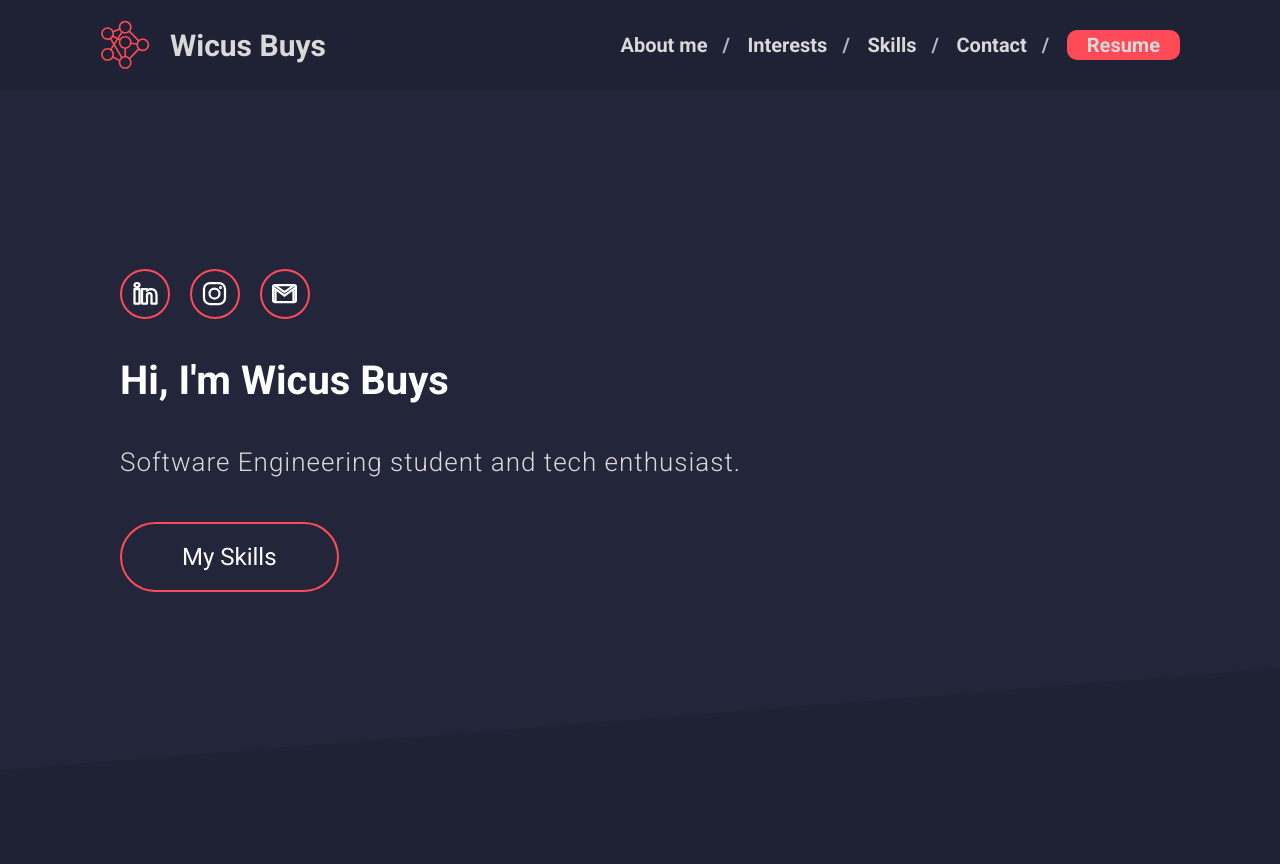
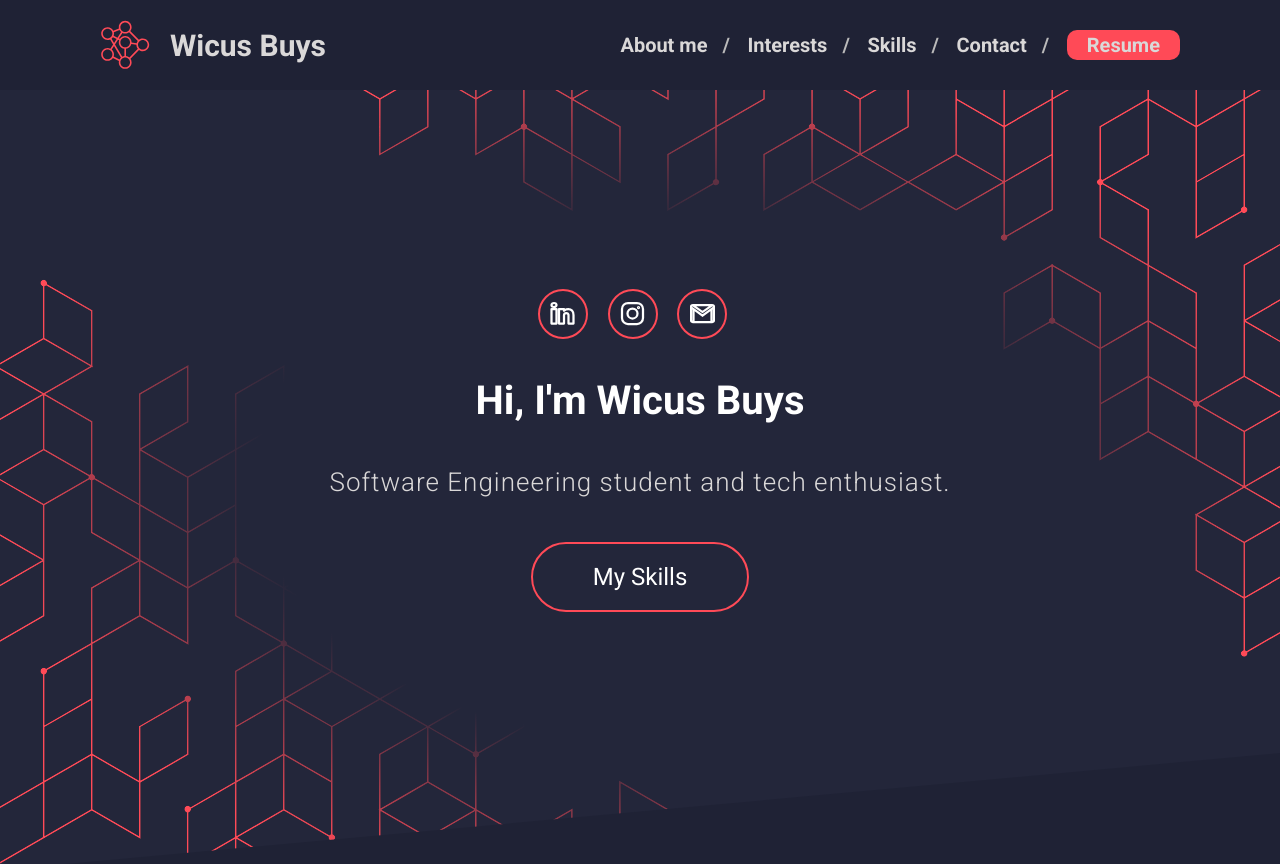
Before and after one commit to Wicusbuys/wicusbuys.com, a website built with Parcel: page index.html in a window 1280 px wide. Shown: the top 864 px of the page. Built offline with nearby package versions, Linux system fonts and the light colour scheme.

Commit message:
hero background change

```diff
--- a/css/styles.css
+++ b/css/styles.css
@@ -611,12 +611,22 @@ a {
 .hero {
   margin-top: 90px;
   clip-path: polygon(0% 0%, 100% 0%, 100% 95%, 0% 100%);
+  background: url(/images/background.svg) no-repeat;
+  background-color: var(--color-secondary);
+  background-size: cover;
+  padding-top: 0;
+  background-position: 30% 50%;
 }
 
 .hero__container {
   display: flex;
+  justify-content: center;
   align-items: center;
-  min-height: 70vh;
+  min-height: 90vh;
+}
+
+.hero__content {
+  padding: 1rem 0;
 }
 
 .hero__header {
@@ -646,10 +656,7 @@ a {
   }
   .hero__container {
     padding: 0 10rem;
-  }
-
-  .hero__content {
-    text-align: left;
+    justify-content: center;
   }
 
   .hero__image {
```
Also changed, not shown: images/background.svg (added).
